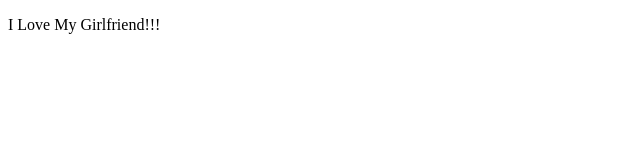
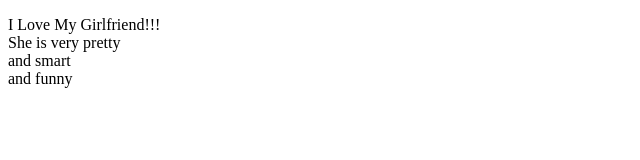
Before and after one commit to aignemb/aignemb.github.io, a plain HTML site: page index.html in a window 1280 px wide. Shown: the whole page, without its empty margins (0-640 px from the left). Drawn offline with Linux system fonts and the light colour scheme.

Commit message:
Update index.html

```diff
--- a/index.html
+++ b/index.html
@@ -4,7 +4,7 @@
         <title>Aigne McGeady-Bruce's Portfolio</title>
     </head>
     <body>
-        <p>I Love My Girlfriend!!!</p>
+        <p>I Love My Girlfriend!!!<br> She is very pretty<br> and smart<br>and funny</p>
     </body>
 
 </html>
```
